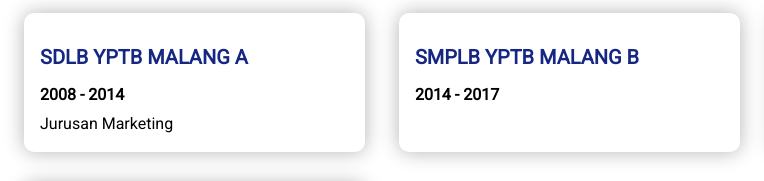
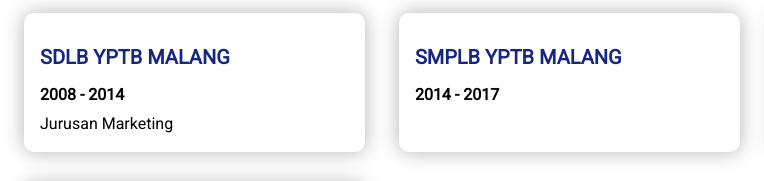
Before and after one commit to EndjieApta2001/EndjieApta2001.github.io, a plain HTML site: page index.html in a window 1280 px wide. Shown: the part 3004-3185 px from the top of the page, 65-829 px from the left. Drawn offline with Linux system fonts and the light colour scheme.

Commit message:
Update index.html

```diff
--- a/index.html
+++ b/index.html
@@ -111,12 +111,12 @@
         <h1 class="title-2" id="education">Pendidikan</h1>
     <div class="education-container">
         <div class="education-card">
-            <h1 class="title-3">SDLB YPTB MALANG A</h1>
+            <h1 class="title-3">SDLB YPTB MALANG </h1>
             <h1 class="title-4">2008 - 2014</h1>
             <p class="description">Jurusan Marketing</p>
         </div>
             <div class="education-card">
-                <h1 class="title-3">SMPLB YPTB MALANG B</h1>
+                <h1 class="title-3">SMPLB YPTB MALANG </h1>
                 <h1 class="title-4">2014 - 2017</h1>
             </div>
         <div class="education-card">
```
